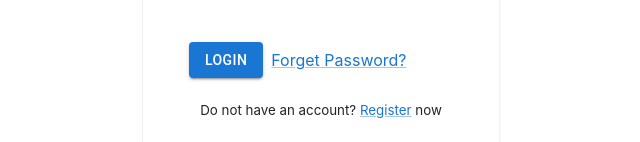
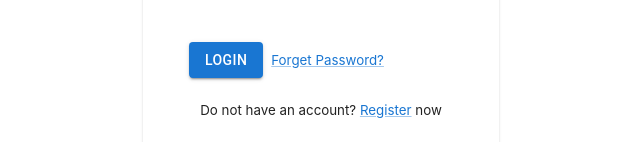
Before and after one commit to unsw-cse-comp99-3900/capstone-project-9900w16bdigitalsix, a React (Create React App) app in the folder frontend/: page /login in a window 1280 px wide. Shown: the part 355-497 px from the top of the page, without its empty margins (319-959 px from the left). Built offline with nearby package versions, Linux system fonts and the light colour scheme.

Commit message:
forget password link front change to small

```diff
--- a/frontend/src/pages/Login.jsx
+++ b/frontend/src/pages/Login.jsx
@@ -72,7 +72,7 @@ const Login = (props) => {
           </CardContent>
           <CardActions>
           <Button id='buttonLogin' variant="contained" onClick={login} aria-label="Click me to login">Login</Button>
-
+          <small>
             <Link
               href="#"
               onClick={() => navigate('/register')}
@@ -80,7 +80,7 @@ const Login = (props) => {
             >
               Forget Password?
             </Link>
-
+          </small>
           </CardActions>
           <CardContent>
             <div style={{ display: 'flex', justifyContent: 'center' }}>
```
Lines whose indentation alone changed are shown as unchanged.
